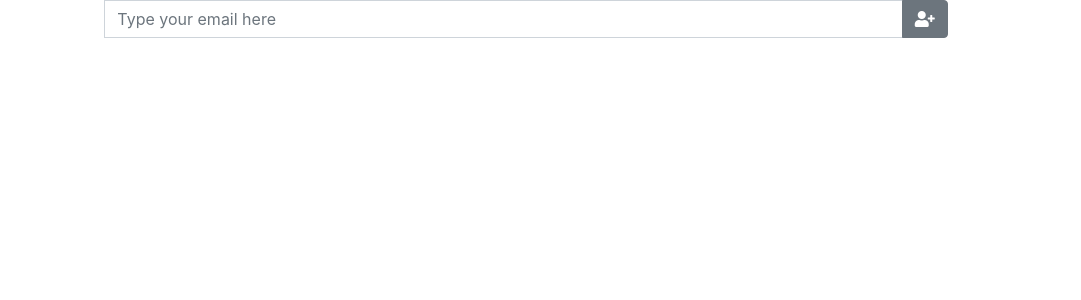
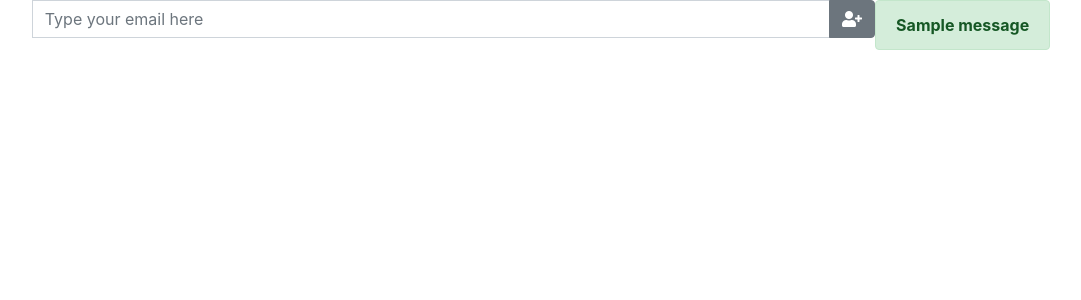
Before and after one commit to johnazedo/celery-emails, a Django app: page / in a window 1280 px wide. Shown: the top 300 px of the page, without its empty margins (114-1195 px from the left). Run offline with Django 3.2, Linux system fonts and the light colour scheme; tables that the repository leaves empty hold one stand-in row (values such as "Sample post"); one stand-in notice (Sample message) is shown; parts of the project's set-up code (start-up, migrations or seed data) failed here and were passed over; some libraries are stand-ins or nearby versions.

Commit message:
Adding message framework

```diff
--- a/celeryEmails/settings.py
+++ b/celeryEmails/settings.py
@@ -132,6 +132,7 @@ STATICFILES_DIRS = [
     os.path.join(BASE_DIR, "staticfiles"),
 ]
 
+MESSAGE_STORAGE = 'django.contrib.messages.storage.cookie.CookieStorage'
 
 CELERY_BROKER_URL = 'redis://localhost:6379'
 CELERY_RESULT_BACKEND = 'redis://localhost:6379'
--- a/core/views.py
+++ b/core/views.py
@@ -1,22 +1,17 @@
 from django.shortcuts import render
+from django.contrib.messages.views import SuccessMessageMixin
 from django.views.generic import TemplateView, CreateView
 from core.models import Email
 # from core.tasks import send_emails
 from django.urls import reverse_lazy
 
 # Create your views here.
-
-def index(request):
-    # send_emails.delay()
-    pass
-    # return HttpResponse("<h1>Done!</h1>")
-
-
-class Home(CreateView):
+class Home(SuccessMessageMixin,CreateView):
     template_name = 'home.html'
     model = Email
     fields = ['text']
     success_url = reverse_lazy('core:home')
+    success_message = "%(text)s has been added!"
 
     def dispatch(self, *args, **kwargs):
         # send_emails.delay()
--- a/templates/home.html
+++ b/templates/home.html
@@ -15,12 +15,27 @@
         <div class="col-sm-8 col-md-8">
             <form class="input-group" action="" method="POST">
                 {% csrf_token %}
-                <input id="id_text" type="email" name="text" class="form-control" placeholder="Type your email here" aria-label="Recipient's username" aria-describedby="basic-addon2">
+                <input id="id_text" type="email" name="text" class="form-control" placeholder="Type your email here" aria-label="Recipient's username" aria-describedby="basic-addon2" required>
                 <div class="input-group-append">
                   <button id="btnSearch" type="submit" class="btn btn-secondary" type="button"><i class="fas fa-user-plus"></i></button>
                 </div>
             </form>
         </div>
+
+        <div id="messageBox" class="d-flex justify-content-center row">
+            {% if messages %}
+                {% for message in messages %}
+                <div class="alert alert-success" role="alert">
+                    <strong>{{ message }}</strong>
+                    <button type="button" class="close" data-dismiss="alert" aria-label="Close"></button>
+                </div>
+                {% endfor %}
+            {% endif %}
+        </div>
     </div>
+
+
+
+
 </body>
 </html>
```
Also changed, not shown: 1 other file.
